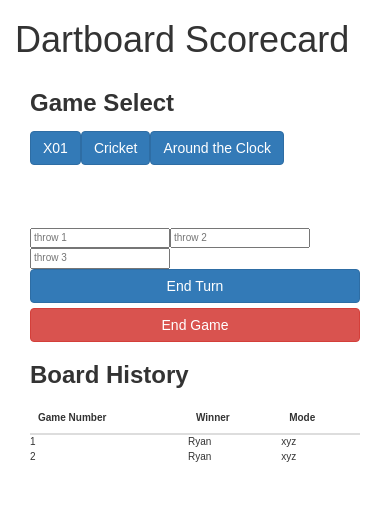
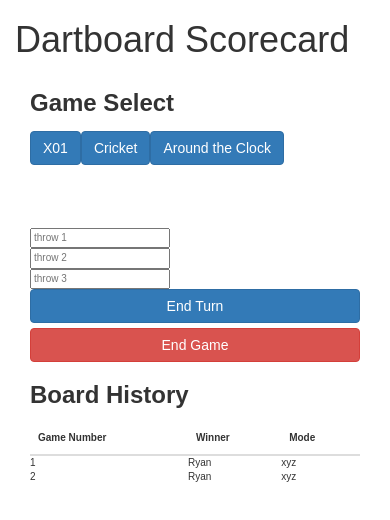
Before and after one commit to kneauxn/X01, an Angular app: page / in a window 390 px wide. Shown: the top 520 px of the page. Built offline with nearby package versions, Linux system fonts and the light colour scheme.

Commit message:
removedd another table in favor of bootstrap. This time with the throw value input boxes. I don't know how to make them responsive, though. They look weird.

```diff
--- a/src/app/dartboard/dartboard.component.html
+++ b/src/app/dartboard/dartboard.component.html
@@ -1,4 +1,5 @@
 <html>
+<!--GAME SELECT DIV-->
 <div class="container" *ngIf='!chosenGame.length'>
         <h3><label for="">Game Select</label></h3>
         <button class='btn btn-primary'
@@ -9,14 +10,24 @@
 
         <button class='btn btn-primary'
 (click)='setGameType3()'>  Around the Clock  </button>
-</div>
+</div><!--END OF GAME SELECT DIV-->
 
 
 <div class="container">
+        <!--NAME OF GAME THAT APPEARS ONLY WHEN GAME IS CHOSEN-->
         <h2><label for="">{{chosenGame}}</label></h2>
+<!--THROW VALUE INPUT ROW-->
+<div class="row">
+<div class="col-md-4">
         <input type="text" value="" placeholder="throw 1">
+</div>
+<div class="col-md-4">
         <input type="text" value="" placeholder="throw 2">
+</div>
+<div class="col-md-4">
         <input type="text" value="" placeholder="throw 3">
+</div>
+</div><!--END OF THROW VALUE INPUT ROW-->
         <button type="button" class="btn btn-primary btn-block">End Turn</button>
         <button (click)='resetGame()'type="button" class="btn btn-danger btn-block">End Game</button>
 </div>
```
